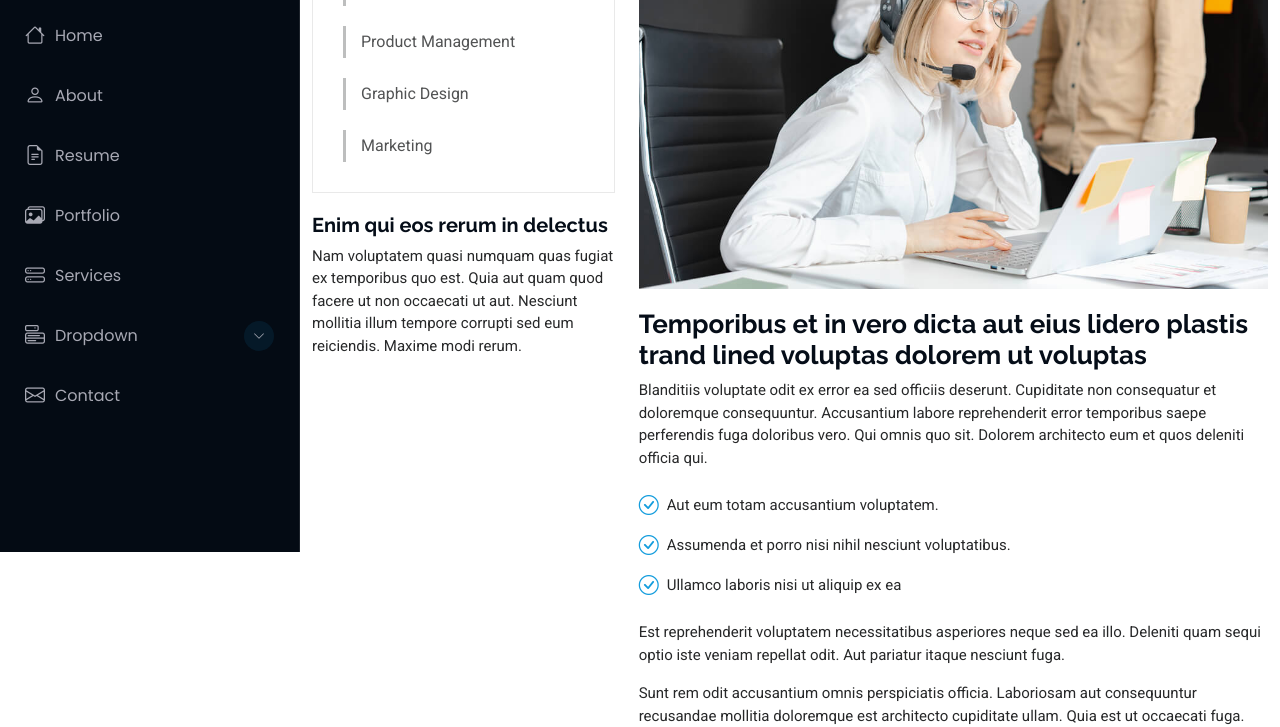
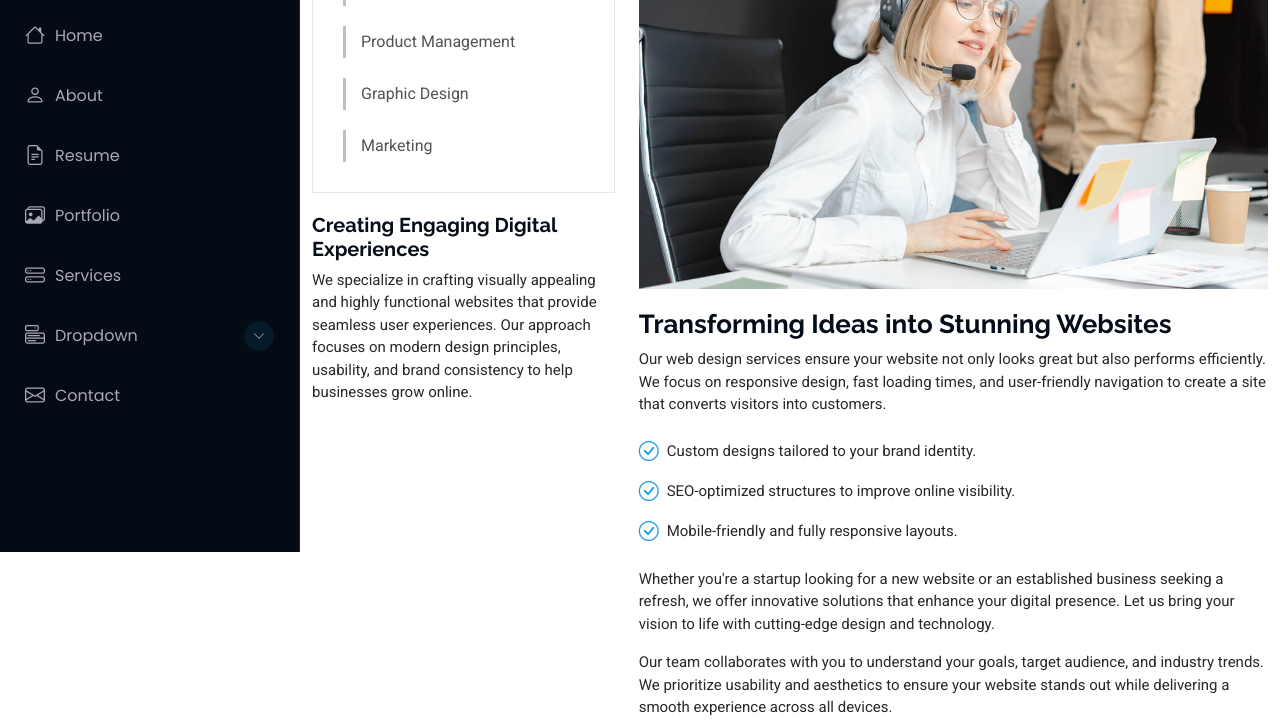
Before and after one commit to HamidrezaRahimian/personal-Website, a plain HTML site: page service-details.html in a window 1280 px wide. Shown: the part 248-975 px from the top of the page. Drawn offline with Linux system fonts and the light colour scheme.

Commit message:
fixing services page

```diff
--- a/service-details.html
+++ b/service-details.html
@@ -15,7 +15,9 @@
   <!-- Fonts -->
   <link href="https://fonts.googleapis.com" rel="preconnect">
   <link href="https://fonts.gstatic.com" rel="preconnect" crossorigin>
-  <link href="https://fonts.googleapis.com/css2?family=Roboto:ital,wght@0,100;0,300;0,400;0,500;0,700;0,900;1,100;1,300;1,400;1,500;1,700;1,900&family=Poppins:ital,wght@0,100;0,200;0,300;0,400;0,500;0,600;0,700;0,800;0,900;1,100;1,200;1,300;1,400;1,500;1,600;1,700;1,800;1,900&family=Raleway:ital,wght@0,100;0,200;0,300;0,400;0,500;0,600;0,700;0,800;0,900;1,100;1,200;1,300;1,400;1,500;1,600;1,700;1,800;1,900&display=swap" rel="stylesheet">
+  <link
+    href="https://fonts.googleapis.com/css2?family=Roboto:ital,wght@0,100;0,300;0,400;0,500;0,700;0,900;1,100;1,300;1,400;1,500;1,700;1,900&family=Poppins:ital,wght@0,100;0,200;0,300;0,400;0,500;0,600;0,700;0,800;0,900;1,100;1,200;1,300;1,400;1,500;1,600;1,700;1,800;1,900&family=Raleway:ital,wght@0,100;0,200;0,300;0,400;0,500;0,600;0,700;0,800;0,900;1,100;1,200;1,300;1,400;1,500;1,600;1,700;1,800;1,900&display=swap"
+    rel="stylesheet">
 
   <!-- Vendor CSS Files -->
   <link href="assets/vendor/bootstrap/css/bootstrap.min.css" rel="stylesheet">
@@ -66,10 +68,12 @@
         <li><a href="#resume"><i class="bi bi-file-earmark-text navicon"></i> Resume</a></li>
         <li><a href="#portfolio"><i class="bi bi-images navicon"></i> Portfolio</a></li>
         <li><a href="#services"><i class="bi bi-hdd-stack navicon"></i> Services</a></li>
-        <li class="dropdown"><a href="#"><i class="bi bi-menu-button navicon"></i> <span>Dropdown</span> <i class="bi bi-chevron-down toggle-dropdown"></i></a>
+        <li class="dropdown"><a href="#"><i class="bi bi-menu-button navicon"></i> <span>Dropdown</span> <i
+              class="bi bi-chevron-down toggle-dropdown"></i></a>
           <ul>
             <li><a href="#">Dropdown 1</a></li>
-            <li class="dropdown"><a href="#"><span>Deep Dropdown</span> <i class="bi bi-chevron-down toggle-dropdown"></i></a>
+            <li class="dropdown"><a href="#"><span>Deep Dropdown</span> <i
+                  class="bi bi-chevron-down toggle-dropdown"></i></a>
               <ul>
                 <li><a href="#">Deep Dropdown 1</a></li>
                 <li><a href="#">Deep Dropdown 2</a></li>
@@ -106,11 +110,8 @@
 
     <!-- Service Details Section -->
     <section id="service-details" class="service-details section">
-
       <div class="container">
-
         <div class="row gy-4">
-
           <div class="col-lg-4" data-aos="fade-up" data-aos-delay="100">
             <div class="services-list">
               <a href="#" class="active">Web Design</a>
@@ -120,34 +121,41 @@
               <a href="#">Marketing</a>
             </div>
 
-            <h4>Enim qui eos rerum in delectus</h4>
-            <p>Nam voluptatem quasi numquam quas fugiat ex temporibus quo est. Quia aut quam quod facere ut non occaecati ut aut. Nesciunt mollitia illum tempore corrupti sed eum reiciendis. Maxime modi rerum.</p>
+            <h4>Creating Engaging Digital Experiences</h4>
+            <p>We specialize in crafting visually appealing and highly functional websites that provide seamless user
+              experiences. Our approach focuses on modern design principles, usability, and brand consistency to help
+              businesses grow online.</p>
           </div>
 
           <div class="col-lg-8" data-aos="fade-up" data-aos-delay="200">
-            <img src="assets/img/services.jpg" alt="" class="img-fluid services-img">
-            <h3>Temporibus et in vero dicta aut eius lidero plastis trand lined voluptas dolorem ut voluptas</h3>
+            <img src="assets/img/services.jpg" alt="Web Design Services" class="img-fluid services-img">
+            <h3>Transforming Ideas into Stunning Websites</h3>
             <p>
-              Blanditiis voluptate odit ex error ea sed officiis deserunt. Cupiditate non consequatur et doloremque consequuntur. Accusantium labore reprehenderit error temporibus saepe perferendis fuga doloribus vero. Qui omnis quo sit. Dolorem architecto eum et quos deleniti officia qui.
+              Our web design services ensure your website not only looks great but also performs efficiently. We focus
+              on responsive design, fast loading times, and user-friendly navigation to create a site that converts
+              visitors into customers.
             </p>
             <ul>
-              <li><i class="bi bi-check-circle"></i> <span>Aut eum totam accusantium voluptatem.</span></li>
-              <li><i class="bi bi-check-circle"></i> <span>Assumenda et porro nisi nihil nesciunt voluptatibus.</span></li>
-              <li><i class="bi bi-check-circle"></i> <span>Ullamco laboris nisi ut aliquip ex ea</span></li>
+              <li><i class="bi bi-check-circle"></i> <span>Custom designs tailored to your brand identity.</span></li>
+              <li><i class="bi bi-check-circle"></i> <span>SEO-optimized structures to improve online visibility.</span>
+              </li>
+              <li><i class="bi bi-check-circle"></i> <span>Mobile-friendly and fully responsive layouts.</span></li>
             </ul>
             <p>
-              Est reprehenderit voluptatem necessitatibus asperiores neque sed ea illo. Deleniti quam sequi optio iste veniam repellat odit. Aut pariatur itaque nesciunt fuga.
+              Whether you're a startup looking for a new website or an established business seeking a refresh, we offer
+              innovative solutions that enhance your digital presence. Let us bring your vision to life with
+              cutting-edge design and technology.
             </p>
             <p>
-              Sunt rem odit accusantium omnis perspiciatis officia. Laboriosam aut consequuntur recusandae mollitia doloremque est architecto cupiditate ullam. Quia est ut occaecati fuga. Distinctio ex repellendus eveniet velit sint quia sapiente cumque. Et ipsa perferendis ut nihil. Laboriosam vel voluptates tenetur nostrum. Eaque iusto cupiditate et totam et quia dolorum in. Sunt molestiae ipsum at consequatur vero. Architecto ut pariatur autem ad non cumque nesciunt qui maxime. Sunt eum quia impedit dolore alias explicabo ea.
+              Our team collaborates with you to understand your goals, target audience, and industry trends. We
+              prioritize usability and aesthetics to ensure your website stands out while delivering a smooth experience
+              across all devices.
             </p>
           </div>
+        </div>
+      </div>
+    </section><!-- /Service Details Section -->
 
-        </div>
-
-      </div>
-
-    </section><!-- /Service Details Section -->
 
   </main>
 
@@ -155,7 +163,8 @@
 
     <div class="container">
       <div class="copyright text-center ">
-        <p>© <span>Copyright</span> <strong class="px-1 sitename">iPortfolio</strong> <span>All Rights Reserved</span></p>
+        <p>© <span>Copyright</span> <strong class="px-1 sitename">iPortfolio</strong> <span>All Rights Reserved</span>
+        </p>
       </div>
       <div class="credits">
         <!-- All the links in the footer should remain intact. -->
@@ -169,7 +178,8 @@
   </footer>
 
   <!-- Scroll Top -->
-  <a href="#" id="scroll-top" class="scroll-top d-flex align-items-center justify-content-center"><i class="bi bi-arrow-up-short"></i></a>
+  <a href="#" id="scroll-top" class="scroll-top d-flex align-items-center justify-content-center"><i
+      class="bi bi-arrow-up-short"></i></a>
 
   <!-- Preloader -->
   <div id="preloader"></div>
```
Also changed, not shown: portfolio-details.html (+1 -1 lines).
